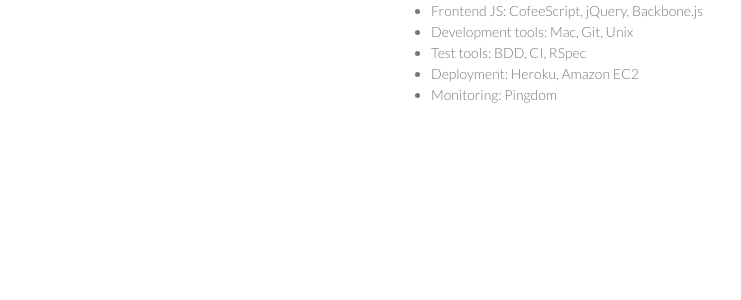
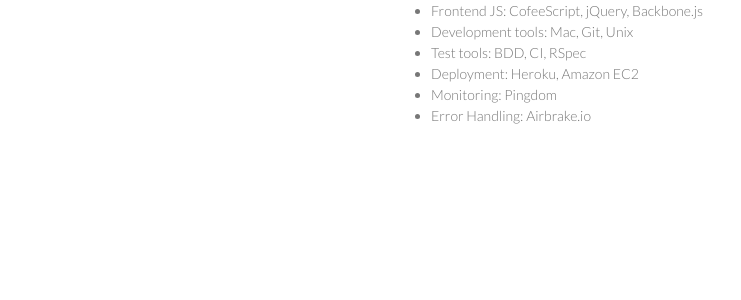
Before and after one commit to mike-burns/fs.github.com, a Jekyll site: the page built from stack.md, in a window 1280 px wide. Shown: the part 172-472 px from the top of the page, without its empty margins (179-920 px from the left). Built offline with Jekyll 4.4.1, drawn with Linux system fonts in a browser that asks for light colours.

Commit message:
Add airbrake.io

```diff
--- a/stack.md
+++ b/stack.md
@@ -12,3 +12,4 @@ layout: default
 * Test tools: BDD, CI, RSpec
 * Deployment: Heroku, Amazon EC2
 * Monitoring: Pingdom
+* Error Handling: Airbrake.io
```
